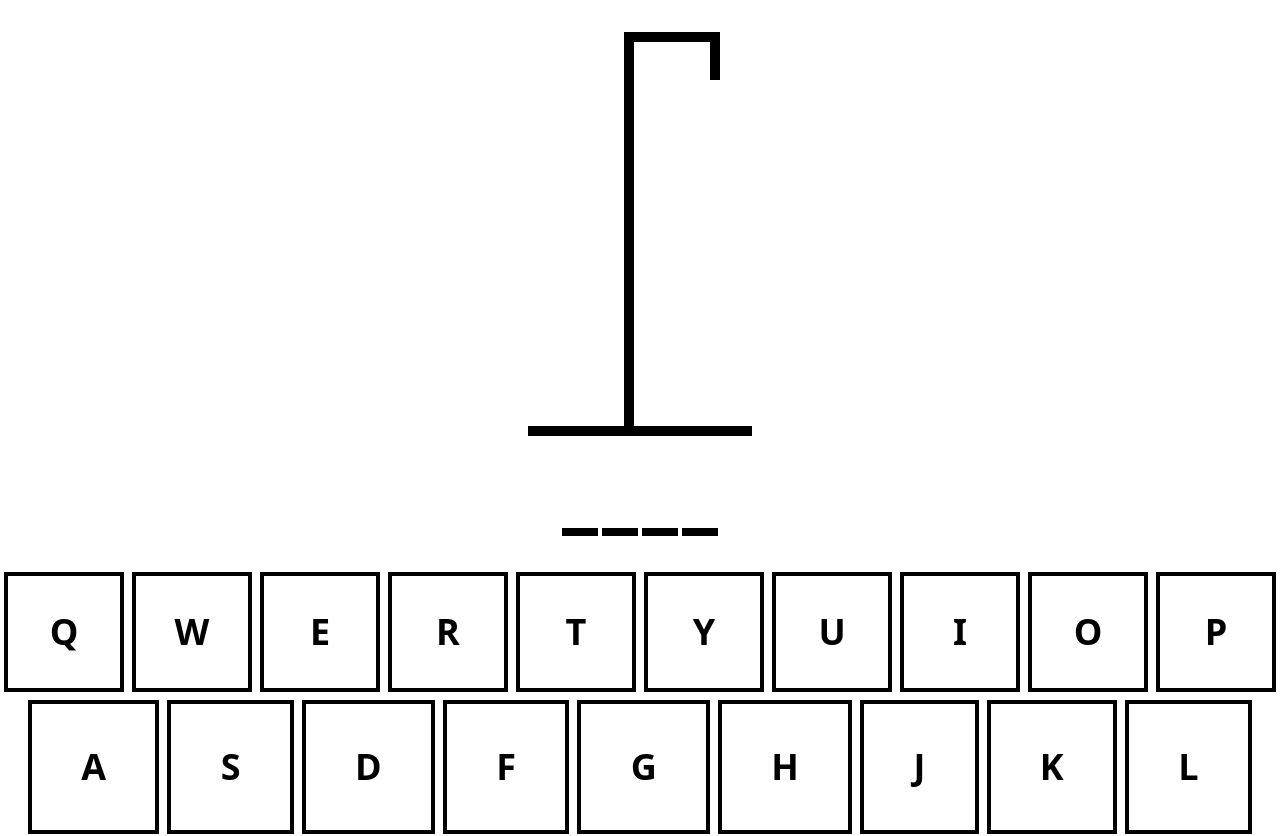
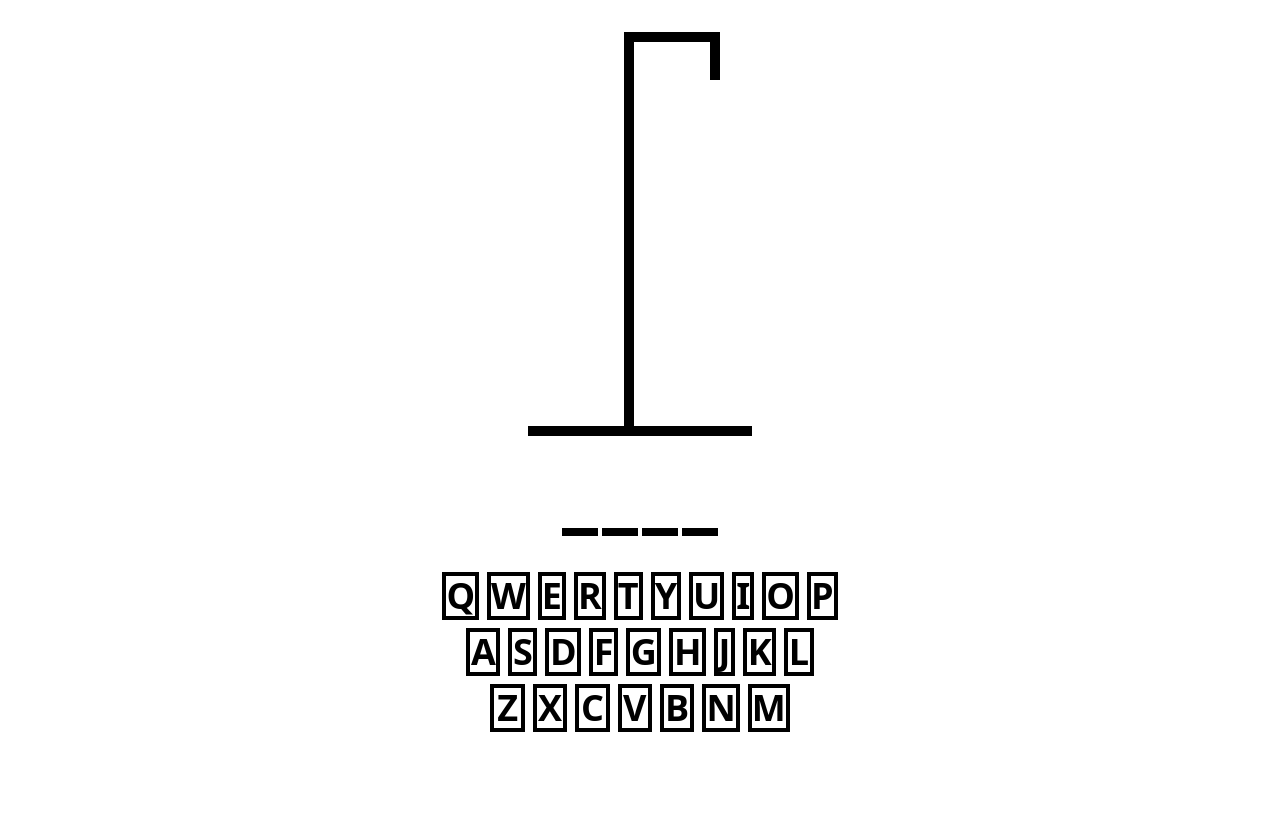
Before and after one commit to JoncarlosPerdomo/hangman-ts, a React (Vite) app: page / in a window 1280 px wide. Shown: the top 836 px of the page. After the commit the page ends 800 px from the top, so only its background shows below. Built offline with nearby package versions, Linux system fonts and the light colour scheme.

Commit message:
Fixed height

```diff
--- a/src/App.tsx
+++ b/src/App.tsx
@@ -51,8 +51,8 @@
     return () => document.removeEventListener('keypress', handler)
   }, [])
   return (
-    <div className='flex w-screen flex-col items-center gap-8'>
-      <div className='h-full text-center text-3xl'>
+    <div className='flex h-screen flex-col items-center gap-8'>
+      <div className='text-center text-3xl'>
         {isWinner && 'Winner! - Refresh to try again'}
         {isLoser && 'Loser! - Refresh to try again'}
       </div>
--- a/src/Keyboard.tsx
+++ b/src/Keyboard.tsx
@@ -11,7 +11,7 @@
 
 export function Keyboard({ disabled = false, activeLetters, inactiveLetters, addGuessedLetter }: KeyboardProps) {
   return (
-    <div className='self-stretch'>
+    <div>
       <div className='flex'>
         {FIRST_ROW.map((key) => {
           const isActive = activeLetters.includes(key)
```
